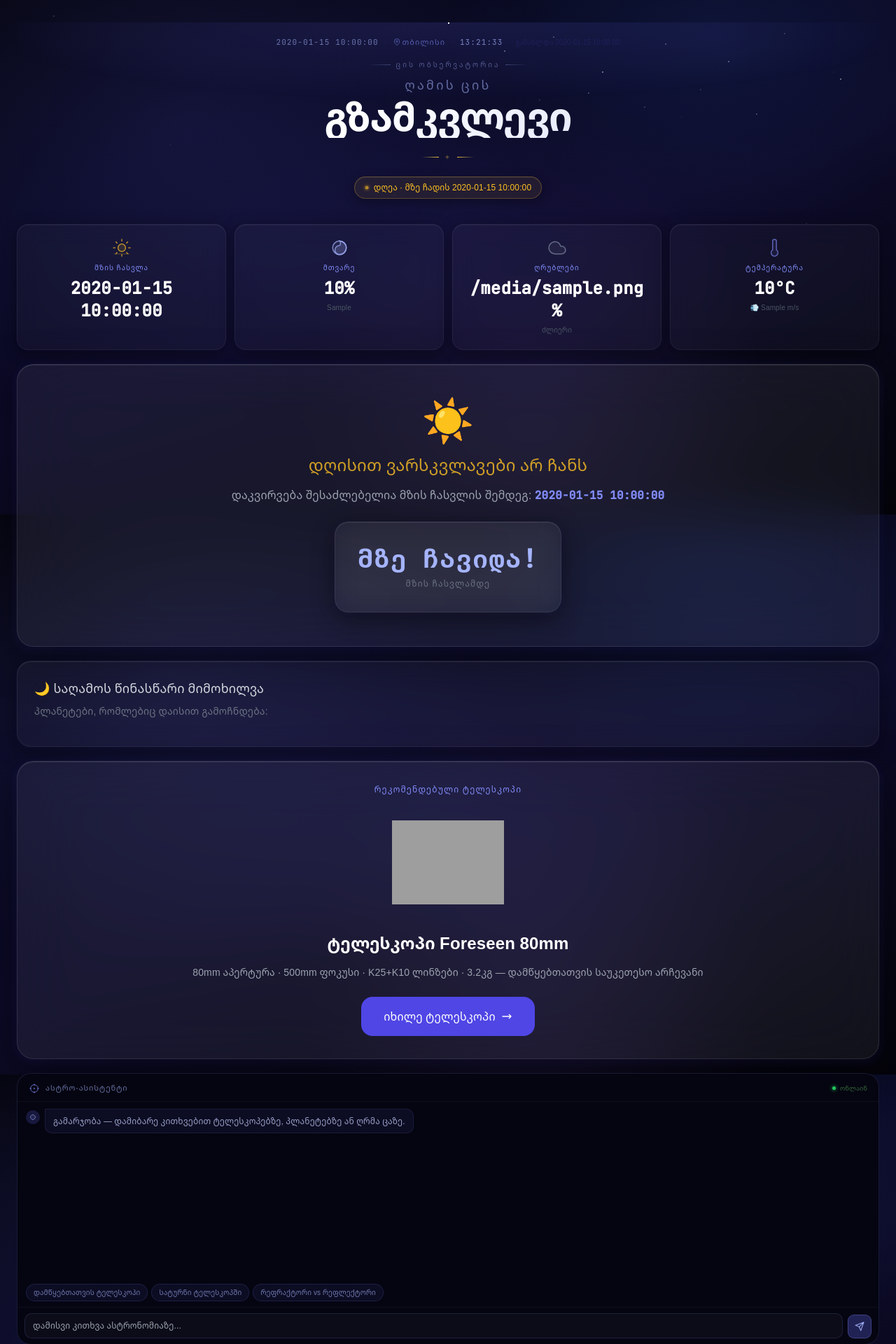
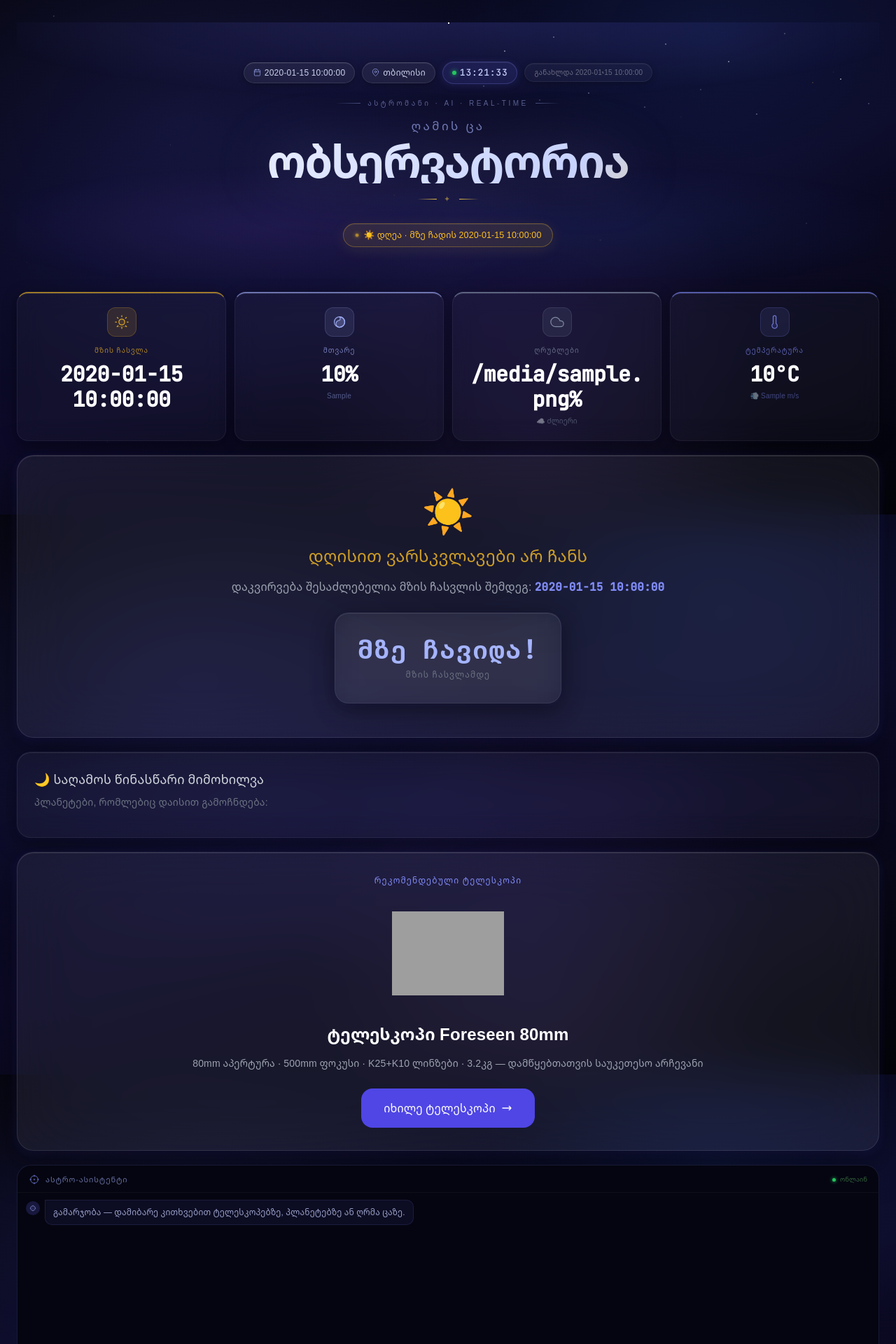
Before and after one commit to Rezimod/Astroman-Skywatcher, a FastAPI app: template app/templates/dashboard.html in a window 1280 px wide. Shown: the part 65-1985 px from the top of the page at 70% size. Run offline with FastAPI, Linux system fonts and the light colour scheme; the template is opened without the code that fills it: most values are stand-ins (such as "Sample title", 1, 10 or a date in 2020); some libraries are stand-ins or nearby versions; grey boxes are pictures that could not be loaded.

Commit message:
Update dashboard.html

```diff
--- a/app/templates/dashboard.html
+++ b/app/templates/dashboard.html
@@ -1,159 +1,166 @@
 {% extends "base.html" %}
 
-{% block title %}ღამის ცის გზამკვლევი — ASTROMAN{% endblock %}
+{% block title %}ცის ობსერვატორია — ASTROMAN{% endblock %}
 
 {% block content %}
 <div class="space-y-5">
 
-    <!-- Hero Header -->
-    <div class="relative text-center pt-5 pb-4 overflow-hidden">
-        <!-- Radial glow backdrop -->
-        <div style="position:absolute;inset:0;background:radial-gradient(ellipse 80% 60% at 50% 0%,rgba(99,102,241,0.16) 0%,transparent 70%);pointer-events:none;"></div>
-        <!-- Star dots -->
+    <!-- ═══ HERO — Premium Redesign ═══ -->
+    <div class="relative text-center overflow-hidden" style="padding: clamp(28px,6vw,56px) 16px clamp(24px,5vw,44px);">
+
+        <!-- Deep radial glow backdrop — stronger than before -->
+        <div aria-hidden="true" style="position:absolute;inset:0;pointer-events:none;
+            background:
+                radial-gradient(ellipse 90% 55% at 50% -5%, rgba(99,102,241,0.22) 0%, transparent 65%),
+                radial-gradient(ellipse 60% 40% at 30% 80%, rgba(139,92,246,0.10) 0%, transparent 60%),
+                radial-gradient(ellipse 60% 40% at 70% 80%, rgba(59,130,246,0.08) 0%, transparent 60%);"></div>
+
+        <!-- Star sparkles -->
         <div class="hero-stars" aria-hidden="true"></div>
 
-        <!-- Meta row: date · location · clock -->
-        <div class="relative flex flex-wrap items-center justify-center gap-x-2 gap-y-1 text-[11px] tracking-widest text-indigo-400/50 uppercase mb-4">
-            <span class="font-mono text-indigo-300/60">{{ observation.date | datetimeformat }}</span>
-            <span class="text-indigo-900/60">·</span>
-            <span class="text-indigo-400/60" style="display:inline-flex;align-items:center;gap:3px;"><svg width="10" height="10" viewBox="0 0 24 24" fill="none" stroke="currentColor" stroke-width="2"><path d="M21 10c0 7-9 13-9 13s-9-6-9-13a9 9 0 0 1 18 0z"/><circle cx="12" cy="10" r="3"/></svg>თბილისი</span>
-            <span class="text-indigo-900/60">·</span>
-            <span id="tbilisi-clock" class="font-mono text-indigo-300/70 tabular-nums"></span>
-            <span class="text-indigo-900/40 text-[10px] normal-case tracking-normal ml-1">· განახლდა {{ last_updated }}</span>
+        <!-- ── Meta chips row ── -->
+        <div class="hero-meta-row relative">
+            <!-- Date chip -->
+            <div class="hero-meta-chip">
+                <svg width="11" height="11" viewBox="0 0 24 24" fill="none" stroke="rgba(165,180,252,0.7)" stroke-width="2" stroke-linecap="round"><rect x="3" y="4" width="18" height="18" rx="2"/><line x1="16" y1="2" x2="16" y2="6"/><line x1="8" y1="2" x2="8" y2="6"/><line x1="3" y1="10" x2="21" y2="10"/></svg>
+                {{ observation.date | datetimeformat }}
             </div>
-
-        <!-- Main title block -->
-        <div class="relative mb-4">
-            <!-- Label above -->
-            <div class="flex items-center justify-center gap-2 mb-3">
-                <div style="height:1px;width:32px;background:linear-gradient(90deg,transparent,rgba(165,180,252,0.3));"></div>
-                <span style="font-size:10px;letter-spacing:0.3em;text-transform:uppercase;color:rgba(165,180,252,0.45);">ცის ობსერვატორია</span>
-                <div style="height:1px;width:32px;background:linear-gradient(90deg,rgba(165,180,252,0.3),transparent);"></div>
+            <!-- Location chip -->
+            <div class="hero-meta-chip">
+                <svg width="11" height="11" viewBox="0 0 24 24" fill="none" stroke="rgba(165,180,252,0.7)" stroke-width="2" stroke-linecap="round"><path d="M21 10c0 7-9 13-9 13s-9-6-9-13a9 9 0 0 1 18 0z"/><circle cx="12" cy="10" r="3"/></svg>
+                თბილისი
             </div>
-
-            <!-- Two-line title: light top + bold bottom -->
-            <div style="line-height:1.1;margin-bottom:10px;">
-                <div style="font-size:clamp(13px,2.8vw,18px);font-weight:300;letter-spacing:0.18em;color:rgba(165,180,252,0.55);text-transform:uppercase;margin-bottom:4px;">ღამის ცის</div>
-                <div style="font-size:clamp(30px,6.5vw,56px);font-weight:700;letter-spacing:-1px;background:linear-gradient(135deg,#e0e7ff 0%,#ffffff 40%,#c7d2fe 100%);-webkit-background-clip:text;-webkit-text-fill-color:transparent;background-clip:text;">გზამკვლევი</div>
+            <!-- Live clock chip — highlighted -->
+            <div class="hero-meta-chip chip-clock">
+                <span style="width:6px;height:6px;border-radius:50%;background:#22c55e;box-shadow:0 0 6px #22c55e;flex-shrink:0;"></span>
+                <span id="tbilisi-clock" class="tabular-nums">--:--:--</span>
             </div>
-
-            <!-- Gold accent line -->
-            <div style="display:inline-flex;align-items:center;gap:8px;margin-bottom:4px;">
-                <div style="height:1px;width:24px;background:linear-gradient(90deg,transparent,#f5c842);border-radius:2px;"></div>
-                <span style="font-size:10px;color:#f5c84255;letter-spacing:0.2em;">✦</span>
-                <div style="height:1px;width:24px;background:linear-gradient(90deg,#f5c842,transparent);border-radius:2px;"></div>
+            <!-- Updated chip -->
+            <div class="hero-meta-chip chip-updated">
+                განახლდა {{ last_updated }}
             </div>
         </div>
 
-        <!-- Live sky status -->
+        <!-- ── Title block ── -->
+        <div class="relative" style="margin-bottom: 20px;">
+            <!-- Eyebrow label -->
+            <div class="hero-eyebrow">
+                <div class="hero-eyebrow-line"></div>
+                <span class="hero-eyebrow-text">ასტრომანი · AI · Real-time</span>
+                <div class="hero-eyebrow-line right"></div>
+            </div>
+
+            <!-- Title: small line + big title -->
+            <div class="hero-title-sm">ღამის ცა</div>
+            <div class="hero-title-lg">ობსერვატორია</div>
+
+            <!-- Gold divider -->
+            <div class="hero-gold-divider" style="margin-top:14px;">
+                <div class="hero-gold-divider-line" style="background:linear-gradient(90deg,transparent,#f5c842);"></div>
+                <span style="font-size:11px;color:rgba(245,200,66,0.50);letter-spacing:0.25em;">✦</span>
+                <div class="hero-gold-divider-line" style="background:linear-gradient(90deg,#f5c842,transparent);"></div>
+            </div>
+        </div>
+
+        <!-- ── Live sky status pills ── -->
         <div class="relative flex items-center justify-center gap-2 flex-wrap">
             {% if is_night %}
-            <div class="hero-status-pill" style="background:rgba(99,102,241,0.12);border:1px solid rgba(99,102,241,0.3);color:#a5b4fc;">
-                <span class="hero-status-dot" style="background:#818cf8;box-shadow:0 0 6px #818cf8;"></span>
-                ვარსკვლავები ხილულია
+            <div class="hero-status-pill" style="background:rgba(99,102,241,0.15);border:1px solid rgba(99,102,241,0.35);color:#a5b4fc;box-shadow:0 4px 20px rgba(99,102,241,0.15),inset 0 1px 0 rgba(255,255,255,0.08);">
+                <span class="hero-status-dot" style="background:#818cf8;box-shadow:0 0 8px #818cf8;"></span>
+                🌙 ვარსკვლავები ხილულია
             </div>
             {% elif is_twilight %}
-            <div class="hero-status-pill" style="background:rgba(139,92,246,0.12);border:1px solid rgba(139,92,246,0.3);color:#c4b5fd;">
-                <span class="hero-status-dot" style="background:#a78bfa;box-shadow:0 0 6px #a78bfa;"></span>
-                შებინდება
+            <div class="hero-status-pill" style="background:rgba(139,92,246,0.14);border:1px solid rgba(139,92,246,0.35);color:#c4b5fd;box-shadow:0 4px 20px rgba(139,92,246,0.15),inset 0 1px 0 rgba(255,255,255,0.08);">
+                <span class="hero-status-dot" style="background:#a78bfa;box-shadow:0 0 8px #a78bfa;"></span>
+                🌆 შებინდება
             </div>
             {% else %}
-            <div class="hero-status-pill" style="background:rgba(251,191,36,0.08);border:1px solid rgba(251,191,36,0.25);color:#fbbf24;">
-                <span class="hero-status-dot" style="background:#fbbf24;box-shadow:0 0 6px #fbbf24;"></span>
-                დღეა · მზე ჩადის {{ observation.sunset_time }}
+            <div class="hero-status-pill" style="background:rgba(251,191,36,0.10);border:1px solid rgba(251,191,36,0.30);color:#fbbf24;box-shadow:0 4px 20px rgba(251,191,36,0.10),inset 0 1px 0 rgba(255,255,255,0.06);">
+                <span class="hero-status-dot" style="background:#fbbf24;box-shadow:0 0 8px #fbbf24;"></span>
+                ☀️ დღეა · მზე ჩადის {{ observation.sunset_time }}
             </div>
             {% endif %}
 
             {% if best_planet and is_night %}
-            <div class="hero-status-pill" style="background:rgba(245,200,66,0.08);border:1px solid rgba(245,200,66,0.2);color:#f5c842;">
-                <svg width="13" height="13" viewBox="0 0 24 24" fill="rgba(245,200,66,0.8)" stroke="rgba(245,200,66,0.4)" stroke-width="1"><polygon points="12 2 15.09 8.26 22 9.27 17 14.14 18.18 21.02 12 17.77 5.82 21.02 7 14.14 2 9.27 8.91 8.26 12 2"/></svg>
-                <span>დღეს ეძებე: <strong>{{ best_planet.name_ka }}</strong></span>
+            <div class="hero-status-pill" style="background:rgba(245,200,66,0.09);border:1px solid rgba(245,200,66,0.25);color:#f5c842;box-shadow:0 4px 16px rgba(245,200,66,0.10),inset 0 1px 0 rgba(255,255,255,0.06);">
+                <svg width="13" height="13" viewBox="0 0 24 24" fill="rgba(245,200,66,0.85)" stroke="rgba(245,200,66,0.4)" stroke-width="1"><polygon points="12 2 15.09 8.26 22 9.27 17 14.14 18.18 21.02 12 17.77 5.82 21.02 7 14.14 2 9.27 8.91 8.26 12 2"/></svg>
+                დღეს ეძებე: <strong>{{ best_planet.name_ka }}</strong>
             </div>
             {% endif %}
         </div>
     </div>
 
-    <style>
-    .hero-status-pill{display:inline-flex;align-items:center;gap:7px;padding:6px 14px;border-radius:100px;font-size:12px;font-weight:500;}
-    .hero-status-dot{display:inline-block;width:6px;height:6px;border-radius:50%;flex-shrink:0;}
-    .hero-stars{position:absolute;inset:0;pointer-events:none;}
-    .hero-stars::before,.hero-stars::after{content:'';position:absolute;width:2px;height:2px;border-radius:50%;background:#fff;box-shadow:
-      80px 40px 0 0 rgba(255,255,255,.4),150px 20px 0 0 rgba(255,255,255,.3),
-      220px 70px 0 0 rgba(255,255,255,.5),310px 30px 0 0 rgba(255,255,255,.3),
-      400px 55px 0 0 rgba(255,255,255,.4),480px 15px 0 0 rgba(255,255,255,.2),
-      560px 80px 0 0 rgba(255,255,255,.5),630px 35px 0 0 rgba(255,255,255,.3),
-      700px 10px 0 0 rgba(255,255,255,.4),780px 60px 0 0 rgba(255,255,255,.2),
-      850px 25px 0 0 rgba(255,255,255,.5),920px 75px 0 0 rgba(255,255,255,.3);}
-    .hero-stars::after{box-shadow:
-      50px 90px 0 0 rgba(200,210,255,.25),130px 110px 0 0 rgba(200,210,255,.2),
-      200px 100px 0 0 rgba(200,210,255,.35),280px 120px 0 0 rgba(200,210,255,.25),
-      360px 95px 0 0 rgba(200,210,255,.2),440px 130px 0 0 rgba(200,210,255,.35);}
-    </style>
-
-    <!-- Stat Cards -->
+    <!-- ═══ STAT CARDS — Premium Redesign ═══ -->
     <div class="grid grid-cols-2 gap-3 lg:grid-cols-4 stagger">
 
         <!-- Sunset -->
-        <div class="glass-card p-4 sm:p-5 text-center">
-            <div class="flex justify-center mb-2">
-                <svg width="26" height="26" viewBox="0 0 24 24" fill="none" stroke="rgba(251,191,36,0.7)" stroke-width="1.4" stroke-linecap="round">
-                    <path d="M12 17a5 5 0 1 0 0-10 5 5 0 0 0 0 10z" fill="rgba(251,191,36,0.12)"/>
+        <div class="glass-card stat-card-sunset p-4 sm:p-5 text-center">
+            <div class="flex justify-center mb-3">
+                <div style="width:42px;height:42px;border-radius:12px;background:rgba(251,191,36,0.12);border:1px solid rgba(251,191,36,0.20);display:flex;align-items:center;justify-content:center;">
+                    <svg width="20" height="20" viewBox="0 0 24 24" fill="none" stroke="rgba(251,191,36,0.85)" stroke-width="1.5" stroke-linecap="round">
+                        <path d="M12 17a5 5 0 1 0 0-10 5 5 0 0 0 0 10z" fill="rgba(251,191,36,0.10)"/>
                         <line x1="12" y1="1" x2="12" y2="3"/><line x1="12" y1="21" x2="12" y2="23"/>
                         <line x1="4.22" y1="4.22" x2="5.64" y2="5.64"/><line x1="18.36" y1="18.36" x2="19.78" y2="19.78"/>
                         <line x1="1" y1="12" x2="3" y2="12"/><line x1="21" y1="12" x2="23" y2="12"/>
                         <line x1="4.22" y1="19.78" x2="5.64" y2="18.36"/><line x1="18.36" y1="5.64" x2="19.78" y2="4.22"/>
-                    <!-- horizon line -->
-                    <line x1="2" y1="20" x2="22" y2="20" stroke="rgba(251,191,36,0.3)" stroke-width="1"/>
+                        <line x1="3" y1="20" x2="21" y2="20" stroke="rgba(251,191,36,0.35)" stroke-width="1"/>
                     </svg>
                 </div>
-            <div class="text-[10px] text-indigo-400 uppercase tracking-widest mb-1.5">მზის ჩასვლა</div>
-            <div class="text-xl sm:text-2xl font-mono text-white font-semibold">{{ observation.sunset_time }}</div>
+            </div>
+            <div class="text-[10px] uppercase tracking-widest mb-2" style="color:rgba(251,191,36,0.65);">მზის ჩასვლა</div>
+            <div class="text-2xl sm:text-3xl font-mono text-white font-bold" style="letter-spacing:-0.5px;">{{ observation.sunset_time }}</div>
         </div>
 
         <!-- Moon -->
-        <div class="glass-card p-4 sm:p-5 text-center">
-            <div class="flex justify-center mb-2">
+        <div class="glass-card stat-card-moon p-4 sm:p-5 text-center">
+            <div class="flex justify-center mb-3">
+                <div style="width:42px;height:42px;border-radius:12px;background:rgba(165,180,252,0.10);border:1px solid rgba(165,180,252,0.18);display:flex;align-items:center;justify-content:center;">
                     {% set moon_pct = observation.moon_illumination %}
-                <svg width="26" height="26" viewBox="0 0 24 24" fill="none" stroke="rgba(165,180,252,0.7)" stroke-width="1.4">
+                    <svg width="20" height="20" viewBox="0 0 24 24" fill="none" stroke="rgba(165,180,252,0.85)" stroke-width="1.5">
                         {% if moon_pct < 5 %}
-                    <circle cx="12" cy="12" r="9" fill="rgba(20,20,40,0.8)"/>
+                        <circle cx="12" cy="12" r="9" fill="rgba(20,20,40,0.9)"/>
                         {% elif moon_pct > 95 %}
-                    <circle cx="12" cy="12" r="9" fill="rgba(165,180,252,0.2)"/>
+                        <circle cx="12" cy="12" r="9" fill="rgba(165,180,252,0.25)"/>
                         {% else %}
                         <circle cx="12" cy="12" r="9" fill="rgba(165,180,252,0.08)"/>
-                    <path d="M12 3a9 9 0 0 1 0 18 6 6 0 0 1 0-12 4 4 0 0 0 0-6z" fill="rgba(165,180,252,0.18)"/>
+                        <path d="M12 3a9 9 0 0 1 0 18 6 6 0 0 1 0-12 4 4 0 0 0 0-6z" fill="rgba(165,180,252,0.20)"/>
                         {% endif %}
                     </svg>
                 </div>
-            <div class="text-[10px] text-indigo-400 uppercase tracking-widest mb-1.5">მთვარე</div>
-            <div class="text-xl sm:text-2xl font-mono text-white font-semibold">{{ observation.moon_illumination|round(0)|int }}%</div>
-            <div class="text-[10px] text-gray-600 mt-1" style="line-height:1.4">{{ observation.moon_phase }}</div>
+            </div>
+            <div class="text-[10px] uppercase tracking-widest mb-2" style="color:rgba(165,180,252,0.65);">მთვარე</div>
+            <div class="text-2xl sm:text-3xl font-mono text-white font-bold" style="letter-spacing:-0.5px;">{{ observation.moon_illumination|round(0)|int }}%</div>
+            <div class="text-[10px] mt-1.5" style="color:rgba(165,180,252,0.45);">{{ observation.moon_phase }}</div>
         </div>
 
         <!-- Clouds -->
-        <div class="glass-card p-4 sm:p-5 text-center">
-            <div class="flex justify-center mb-2">
-                <svg width="26" height="26" viewBox="0 0 24 24" fill="none" stroke="rgba(148,163,184,0.6)" stroke-width="1.4" stroke-linecap="round">
+        <div class="glass-card stat-card-clouds p-4 sm:p-5 text-center">
+            <div class="flex justify-center mb-3">
+                <div style="width:42px;height:42px;border-radius:12px;background:rgba(148,163,184,0.10);border:1px solid rgba(148,163,184,0.16);display:flex;align-items:center;justify-content:center;">
+                    <svg width="20" height="20" viewBox="0 0 24 24" fill="none" stroke="rgba(148,163,184,0.80)" stroke-width="1.5" stroke-linecap="round">
                         <path d="M18 10h-1.26A8 8 0 1 0 9 20h9a5 5 0 0 0 0-10z" fill="rgba(148,163,184,0.08)"/>
                     </svg>
                 </div>
-            <div class="text-[10px] text-indigo-400 uppercase tracking-widest mb-1.5">ღრუბლები</div>
-            <div class="text-xl sm:text-2xl font-mono text-white font-semibold">{{ observation.cloud_coverage }}%</div>
-            <div class="text-[10px] text-gray-600 mt-1">
-                {% if observation.cloud_coverage < 30 %}წმინდა ცა{% elif observation.cloud_coverage < 60 %}ნაწილობრივ{% else %}ძლიერი{% endif %}
+            </div>
+            <div class="text-[10px] uppercase tracking-widest mb-2" style="color:rgba(148,163,184,0.60);">ღრუბლები</div>
+            <div class="text-2xl sm:text-3xl font-mono text-white font-bold" style="letter-spacing:-0.5px;">{{ observation.cloud_coverage }}%</div>
+            <div class="text-[10px] mt-1.5" style="color:rgba(148,163,184,0.45);">
+                {% if observation.cloud_coverage < 30 %}✨ წმინდა ცა{% elif observation.cloud_coverage < 60 %}⛅ ნაწილობრივ{% else %}☁️ ძლიერი{% endif %}
             </div>
         </div>
 
         <!-- Temperature -->
-        <div class="glass-card p-4 sm:p-5 text-center">
-            <div class="flex justify-center mb-2">
-                <svg width="26" height="26" viewBox="0 0 24 24" fill="none" stroke="rgba(129,140,248,0.65)" stroke-width="1.4" stroke-linecap="round">
+        <div class="glass-card stat-card-temp p-4 sm:p-5 text-center">
+            <div class="flex justify-center mb-3">
+                <div style="width:42px;height:42px;border-radius:12px;background:rgba(129,140,248,0.10);border:1px solid rgba(129,140,248,0.18);display:flex;align-items:center;justify-content:center;">
+                    <svg width="20" height="20" viewBox="0 0 24 24" fill="none" stroke="rgba(129,140,248,0.80)" stroke-width="1.5" stroke-linecap="round">
                         <path d="M14 14.76V3.5a2.5 2.5 0 0 0-5 0v11.26a4.5 4.5 0 1 0 5 0z" fill="rgba(129,140,248,0.08)"/>
                     </svg>
                 </div>
-            <div class="text-[10px] text-indigo-400 uppercase tracking-widest mb-1.5">ტემპერატურა</div>
-            <div class="text-xl sm:text-2xl font-mono text-white font-semibold">{{ observation.temperature|round(0)|int }}°C</div>
-            <div class="text-[10px] text-gray-600 mt-1">💨 {{ observation.wind_speed }} m/s</div>
+            </div>
+            <div class="text-[10px] uppercase tracking-widest mb-2" style="color:rgba(129,140,248,0.65);">ტემპერატურა</div>
+            <div class="text-2xl sm:text-3xl font-mono text-white font-bold" style="letter-spacing:-0.5px;">{{ observation.temperature|round(0)|int }}°C</div>
+            <div class="text-[10px] mt-1.5" style="color:rgba(129,140,248,0.45);">💨 {{ observation.wind_speed }} m/s</div>
         </div>
 
     </div>
```
Lines whose indentation alone changed are shown as unchanged.
